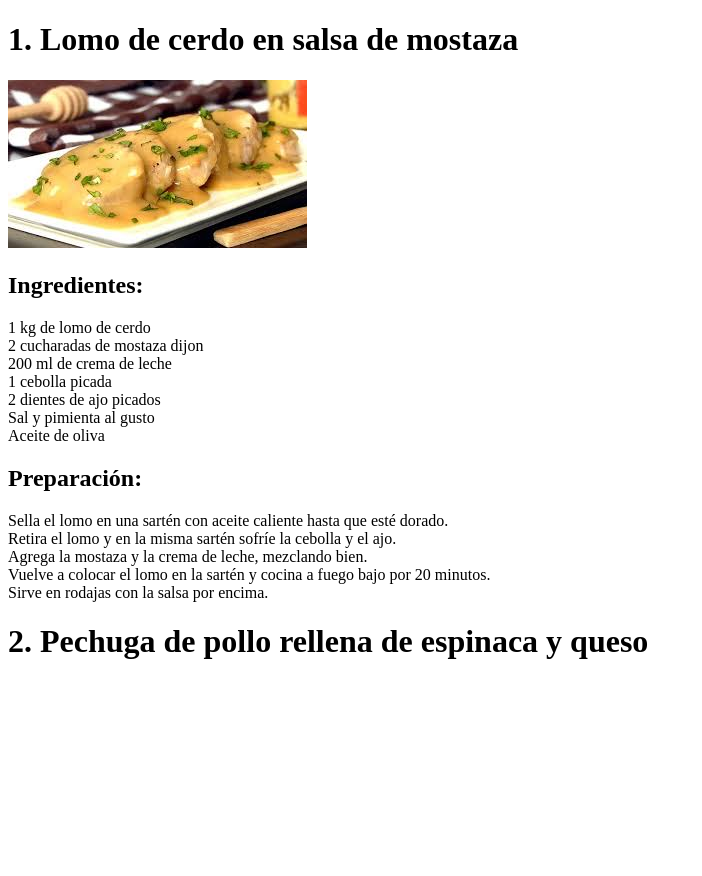
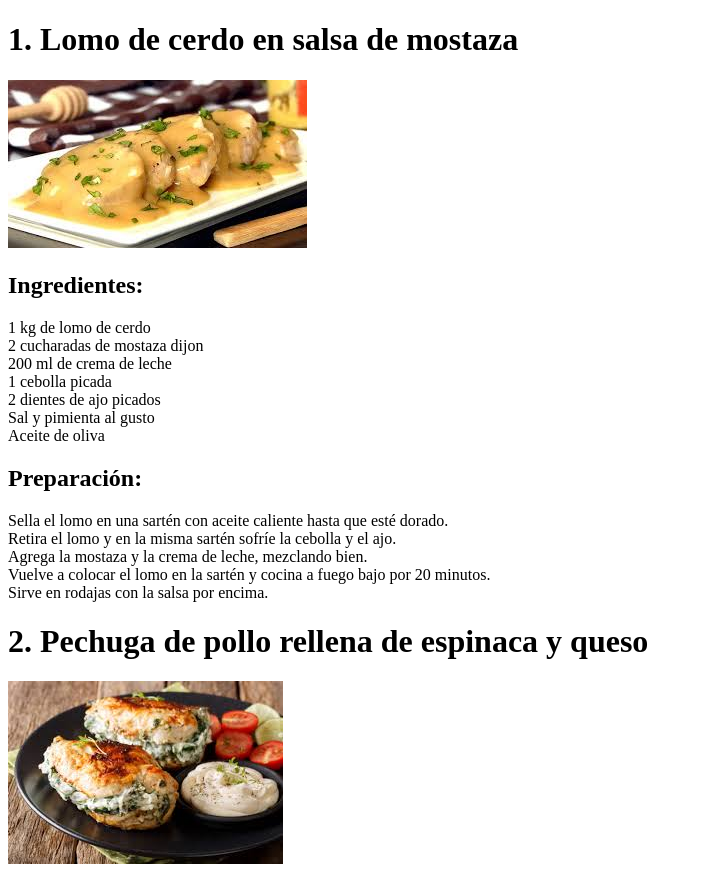
Before and after one commit to JuanEstrada730/recetas_cocina, a plain HTML site: page index.html in a window 1280 px wide. Shown: the whole page, without its empty margins (0-702 px from the left). Before the commit the page ends 800 px from the top, so only its background shows below. Drawn offline with Linux system fonts and the light colour scheme; files whose address does not match are found by name.

Commit message:
Insercion de imagen segunda receta

```diff
--- a/index.html
+++ b/index.html
@@ -23,5 +23,6 @@
         Vuelve a colocar el lomo en la sartén y cocina a fuego bajo por 20 minutos.<br>
         Sirve en rodajas con la salsa por encima.</p>
     <h1>2. Pechuga de pollo rellena de espinaca y queso</h1>
+    <img src="C:\Users\silbel.sulbaran\Desktop\Juan E\0000 PERSONAL\Universidad 2025-1\recetas_cocina\images\pechuga_pollo.jpeg" alt="Pechuga de pollo">
 </body>
 </html>
```
Also changed, not shown: images/pechuga_pollo.jpeg (added).
